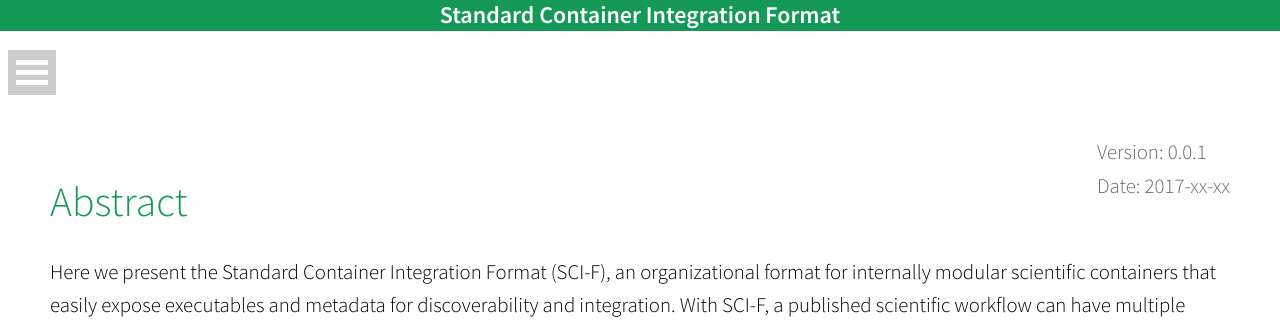
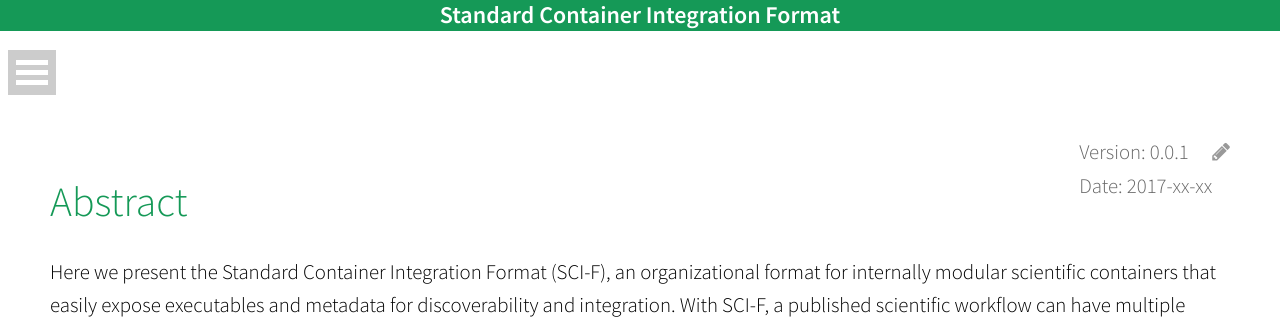
Before and after one commit to pimpim/SCI-F, a Jekyll site: the page built from docs/0-index.md, in a window 1280 px wide. Shown: the top 328 px of the page. Built offline with Jekyll 4.4.1, drawn with Linux system fonts in a browser that asks for light colours; nearby versions of some CDN libraries.

Commit message:
adding edit button

```diff
--- a/docs/_layouts/default.html
+++ b/docs/_layouts/default.html
@@ -9,6 +9,10 @@
 
     <br><br><br>
     <section class="main-content">
+    <a href="{{ site.github }}/tree/master/docs/{{ page.path }}"
+       target="_blank"
+       style="float:right; color:#999">
+       <i class="fa fa-pencil"></i></a>
 
       {% if page.toc %}
       {% include toc.html %}
--- a/docs/_layouts/page.html
+++ b/docs/_layouts/page.html
@@ -1,5 +1,4 @@
 ---
 layout: default
 ---
-
 {{ content }}
```
